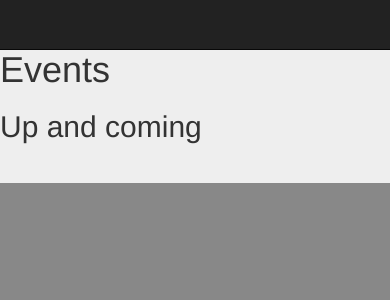
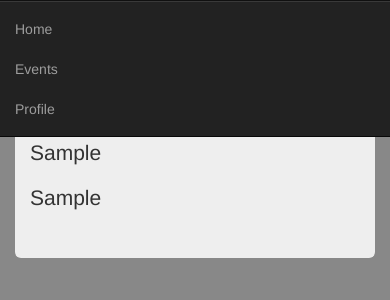
Before and after one commit to jukeri12/tn-event-manager, a Django app: page / in a window 390 px wide. Shown: the top 300 px of the page. Run offline with Django 3.2, Linux system fonts and the light colour scheme; tables that the repository leaves empty hold one stand-in row (values such as "Sample post"); some libraries are stand-ins or nearby versions.

Commit message:
Added a few test templates and views. Will work on them later. Currently has bootstrap problems (navbar goes on top of templates actual content)

```diff
--- a/event_manager/urls.py
+++ b/event_manager/urls.py
@@ -16,10 +16,12 @@ Including another URLconf
 from django.conf.urls import url
 from django.conf.urls.static import static
 from django.contrib import admin
-from events.views import LanderView
+from events.views import LanderView, InspectionView, InspectEvent
 import settings
 
 urlpatterns = [
     url(r'^admin/', admin.site.urls),
     url(r'^$', LanderView, name='frontpage'),
+    url(r'^events$', InspectionView, name='all_events'),
+    url(r'events/test_event$', InspectEvent, name='inspect_event')
 ]
--- a/events/views.py
+++ b/events/views.py
@@ -1,6 +1,32 @@
 from django.shortcuts import render
+from events.models import Event
 from django.utils import timezone
+
 
 # Create your views here.
 def LanderView(request):
-    return render(request, 'frontpage.html')
+    '''Show the three closest up coming events.'''
+    events = Event.objects.order_by('-start_date')[:3]
+
+    context = {'events': events}
+
+    return render(request, 'frontpage.html', context)
+
+
+def InspectionView(request):
+    '''Inspect all events.'''
+    events = Event.objects.all()
+
+    context = {'events': events}
+
+    return render(request, 'events_inspection.html', context)
+
+
+def InspectEvent(request):
+    '''Inspect/modify a single event.'''
+    # Placeholder
+    event1 = Event.objects.first()
+
+    context = {'event1': event1}
+
+    return render(request, 'event.html', context)
--- /dev/null
+++ b/templates/base.html
@@ -0,0 +1,32 @@
+{% load staticfiles %}
+<html>
+    <head>
+        <!--Use Twitter bootstrap-->
+        <link href="{% static "css/bootstrap.css" %}" rel="stylesheet">
+        <link href="{% static "css/style.css" %}" rel="stylesheet">
+        <title>TeamNousiainen -tapahtumanhallinta</title>
+    </head>
+    <body>
+        <!--Frontpage markup BOF-->
+        <nav class="navbar navbar-inverse navbar-fixed-top">
+            <div class="container">
+                <div class="navbar-collapse">
+                    <ul class="nav navbar-nav">
+                        <li>
+                            <a href="/">Home</a>
+                        </li>
+                        <li>
+                            <a href="events">Events</a>
+                        </li>
+                        <li>
+                            <a href="my-profile">Profile</a>
+                        </li>
+                    </ul>
+                </div>
+            </div>
+        </nav>
+        {% block showcase %}{% endblock %}
+        {% block list %}{% endblock %}
+        {% block event %}{% endblock %}
+    </body>
+</html>
--- a/templates/frontpage.html
+++ b/templates/frontpage.html
@@ -1,34 +1,16 @@
-{% load staticfiles %}
-<html>
-    <head>
-        <!--Use Twitter bootstrap-->
-        <link href="{% static "css/bootstrap.css" %}" rel="stylesheet">
-        <link href="{% static "css/style.css" %}" rel="stylesheet">
-        <title>TeamNousiainen -tapahtumanhallinta</title>
-    </head>
-    <body>
-        <!--Frontpage markup BOF-->
-        <nav class="navbar navbar-inverse navbar-fixed-top">
-            <div class="container">
-                <div class="navbar-collapse collapse">
-                    <ul class="nav navbar-nav">
-                        <li>
-                            <a href="/">Home</a>
-                        </li>
-                        <li>
-                            <a href="events-list">Events</a>
-                        </li>
-                        <li>
-                            <a href="my-profile">Profile</a>
-                        </li>
-                    </ul>
-                </div>
-            </div>
-        </nav>
-        <div class="jumbotron">
-            <h1>Events</h1>
-            <h2>Up and coming</h2>
+{% extends "base.html" %}
+
+{% block title %}TN events{% endblock %}
+
+{% block showcase %}
+<div class="container">
+    <h2>Up and coming</h2>
+    {% for event in events %}
+        <div class="jumbotron col-md-4">
+            <p>{{ event.name }}</p>
+            <p>{{ event.type_of_event }}</p>
+            <p>{{ event.location.city }}</p>
         </div>
-
-    </body>
-</html>
+    {% endfor %}
+</div>
+{% endblock %}
```
Also changed, not shown: templates/event.html (added, +13 -0 lines), templates/events_inspection.html (added, +14 -0 lines).
